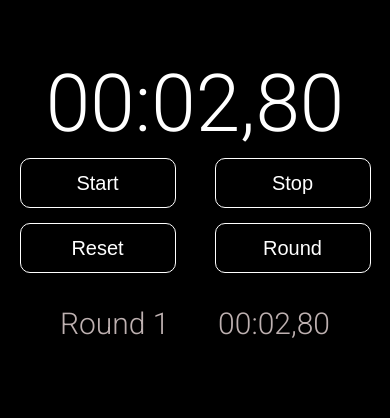
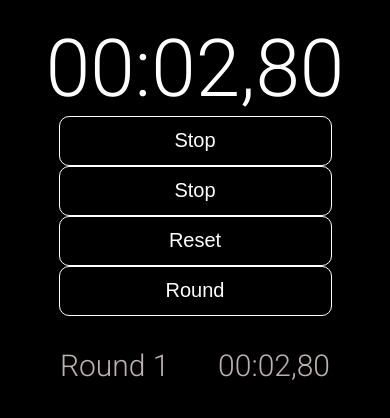
Before and after one commit to wbudziak/StopWatch, a plain HTML site: page index.html in a window 390 px wide. Both pictures are taken after a click on the button "Start". Drawn offline with nearby package versions, Linux system fonts and the light colour scheme; files that its build step writes are made by us from their sources.

Commit message:
cosmetic changes

```diff
--- a/main.js
+++ b/main.js
@@ -9,7 +9,7 @@ let sec = document.querySelector(".sec");
 let mSec =document.querySelector(".mSec");
 let timer = document.querySelector(".timer");
 let flag = 1;
-
+let buttonFlag = false;
 let number = 1;
 timeMin = 0;
 timeSec = 0;
@@ -38,6 +38,8 @@ newDivScore.appendChild(spanik);
 
 
 btn.addEventListener("click",function(){
+    if(!buttonFlag){
+        buttonFlag = !buttonFlag;
         flag+=1;
         if(flag === 2){
              time = setInterval(() => {
@@ -54,33 +56,24 @@ btn.addEventListener("click",function(){
                 span.textContent = `Round ${number}`;
                 spanik.innerText = `${("0" + timeMin).slice(-2)}:${("0" + timeSec).slice(-2)},${("0" + timeMSec).slice(-2)}`;
             }, 10);
-
-
         }
-    btn.innerText = "Start";
-    btnStop.addEventListener("click",()=>{
+        btn.innerText = "Stop";
+    }else{
+        buttonFlag = !buttonFlag;
+        btn.textContent = "Start";
         flag =1;
         clearInterval(time);
-        btn.innerText = "continue";
-
-    })
-
-
+    }
     btnReset.addEventListener("click",()=>{
         spanik.innerHTML = `${("0" + "0").slice(-2)}:${("0" + "0").slice(-2)},${("0" + "0").slice(-2)}`;
-
         clearInterval(time);
         flag = 1;
         timeMSec = 0;
         timeSec =0;
         timeMin = 0;
         timer.innerText = `00:00,00`;
-        time.stop();
     })
-
-
 })
-
 btnSave.addEventListener("click",()=>{
 
     const newDivScore = document.createElement('div');
@@ -121,16 +114,13 @@ btnSave.addEventListener("click",()=>{
         spanik.classList.remove("spanOn");
     }, 1250);
 })
+
+
+
 btn.addEventListener("click", function(){
     btn.classList.add("buttonActive");
     setTimeout(function(){
     btn.classList.remove("buttonActive");
-}, 100);
-})
-btnStop.addEventListener("click", function(){
-    btnStop.classList.add("buttonActive");
-    setTimeout(function(){
-    btnStop.classList.remove("buttonActive");
 }, 100);
 })
 btnReset.addEventListener("click", function(){
@@ -145,29 +135,18 @@ btnSave.addEventListener("click", function(){
     btnSave.classList.remove("buttonActive");
 }, 100);
 })
-
-
 btn.addEventListener("mousedown",()=>{
     btn.style.transform = "scale(.95)";
 })
 btn.addEventListener("mouseup",()=>{
     btn.style.transform = "scale(1)";
 })
-
-btnStop.addEventListener("mousedown",()=>{
-    btnStop.style.transform = "scale(.95)";
-})
-btnStop.addEventListener("mouseup",()=>{
-    btnStop.style.transform = "scale(1)";
-})
-
 btnReset.addEventListener("mousedown",()=>{
     btnReset.style.transform = "scale(.95)";
 })
 btnReset.addEventListener("mouseup",()=>{
     btnReset.style.transform = "scale(1)";
 })
-
 btnSave.addEventListener("mousedown",()=>{
     btnSave.style.transform = "scale(.95)";
 })
--- a/scss/style.scss
+++ b/scss/style.scss
@@ -6,26 +6,19 @@ body{
     height: 100vh;
     font-family: 'Roboto', sans-serif;
     box-sizing: border-box;
-    // display: flex;
-    // justify-content: center;
-    // align-items: center;
     .main{
-        // border: 1px solid white;
         position: fixed;
         top: 45%;
         left: 50%;
         transform: translate(-50%,-50%);
         max-width: 700px;
         width: 100%;
-        // border: 1px solid white;
         @media(max-width:414px){
             width: 100%;
             top: 20%;
         }
 
       .stopWatch{
-        // border: 1px solid white;
-
           text-align: center;
           width: 100%;
           color: rgb(255, 255, 255);
@@ -43,18 +36,15 @@ body{
           display: flex;
           justify-content: space-between;
           align-items: center;
-        //   border: 1px solid white;
           @media(max-width:414px){
-              justify-content: space-between;
-            //   height: 100px;
-            height: 130px;
-              flex-wrap: wrap;
+            justify-content: center;
+            height: 200px;
+            flex-wrap: wrap;
         }
           .buttonContainer{
               box-sizing: border-box;
-            //   border: 1px solid white;
               @media(max-width:414px){
-               width: 50%;
+               width: 70%;
                display: flex;
                justify-content: center;
               }
@@ -62,49 +52,27 @@ body{
           button{
               position: relative;
               height: 50px;
-              width: 150px;
+              width: 200px;
               outline: none;
               border: none;
               cursor: pointer;
-              border-radius: 10px;
+              border-radius: 5px;
               border: 1px solid white;
               font-size: 25px;
               background-color: transparent;
               color: white;
-              transition: .2s linear all;
               overflow: hidden;
-
               @media(max-width:414px){
                 font-size: 20px;
-                width: 80%
+                width: 100%;
+                border-radius: 10px;
             }
-
-
           }
           button.buttonActive{
             @media(max-width:414px){
               width: 145px;
           }
           }
-          // button::after{
-          //     content: "";
-          //     position: absolute;
-          //     bottom: -100%;
-          //     left: 0%;
-          //     width: 100%;
-          //     height: 100%;
-          //     background-color: white;
-          //     transition: .1s linear all;
-          //     z-index: -99999;
-          // }
-          // button:hover::after{
-          //     bottom: 0;
-          // }
-          // button:hover{
-          //     // color: black;
-          //     // transform: scale(.97);
-          //     // width: 145px;
-          // }
       }
       .score-box{
         color: white;
@@ -119,7 +87,7 @@ body{
         display: flex;
         justify-content: space-between;
         @media(max-width:414px){
-            max-height: 500px;
+            max-height: 350px;
         }
         .score{
           width: 90%;
@@ -132,15 +100,12 @@ body{
                 color: white;
                 font-size: 30px;
                 transition: .3s;
-
             }
             .spanOn{
                 color: rgb(130, 241, 115);
             }
             .spanOnDel{
-              // color: rgb(230, 86, 86);
               text-decoration: line-through;
-
           }
           }
         }
@@ -174,6 +139,4 @@ body{
       background-color: white;
     }
     }
-
-
 }
```
Lines whose indentation alone changed are shown as unchanged.
